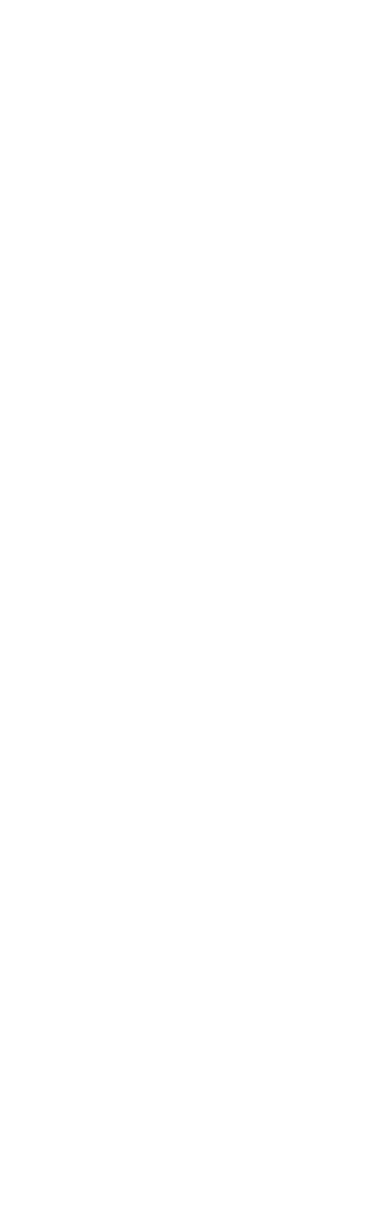
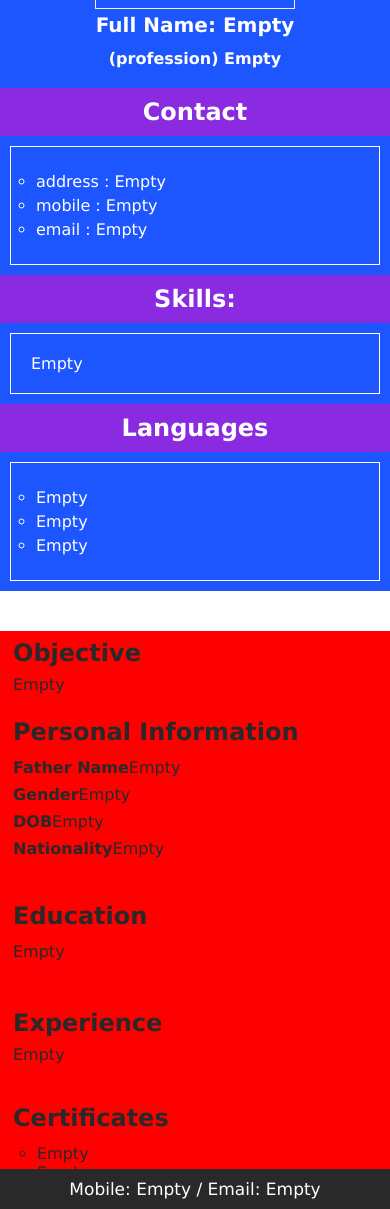
Before and after one commit to MDIbrahimSarkarBD/templete_projects, a PHP site: page /html/cv.php in a window 390 px wide. Before the commit the part shown is empty. Shown: the part 168-1377 px from the top of the page. Before the commit the page ends 59 px from the top, so only its background shows below. Run offline with PHP 8.4, Linux system fonts and the light colour scheme; data that the repository does not hold is empty.

Commit message:
responce add

```diff
--- a/cv.php
+++ b/cv.php
@@ -5,14 +5,17 @@
 	<meta charset='utf-8'>
 	<meta name='viewport' content='width=device-width, initial-scale=1'>
 	<link rel='stylesheet' type='text/css' href='style.css'>
+
 	<title>CV</title>
 </head>
 <body>
 <div id='container'>
 
 <?php
-	if(isset($_SESSION['user_name'])){
-		if (isset($_POST['fullname'])) {
+	// if(isset($_SESSION['user_name'])){
+	// 	if (isset($_POST['fullname'])) {
+			if(1){
+				if(1){
 
 		function showdata($value){
 			if(isset($_POST[$value])){
@@ -36,11 +39,11 @@
 				<div id='image'>
 					<img src='images/<?php  if(isset($_FILES['picture'])) echo $_FILES['picture']['name']; ?>'>
 				</div>
-				<div>
-					<h1>
+				<div class="mb">
+					<h1 class="fs-4">
 						Full Name: <?php showdata("fullname") ?>
 					</h1>
-					<h3>
+					<h3 class="fs-3 px-2">
 						(profession) <?php showdata("profession") ?>
 					</h3>
 				</div>
@@ -65,11 +68,12 @@
 			</div>
 			<div id='right'>
 				<div>
+					<div class="px-2 mb">
 						<h2>Objective</h2>
-					<p>
-					<?php showdata("objective") ?>
-					</p>
-					<h2>Personal Information</h2>
+						<p class="px-2"><?php showdata("objective") ?></p>
+					</div>
+
+					<h2 class="px-2">Personal Information</h2>
 					<table cellspacing='0' cellpadding='7'>
 						<tr>
 							<td><b>Father Name<b></td>
@@ -90,16 +94,24 @@
 							<td><?php showdata("nationality") ?></td>
 						</tr>
 					</table>
-					<h2>Education</h2>
-					<p>
+					<div class="px-2 mt-3">
+						<h2 class="px-2">Education</h2>
+						<p class="mt">
 						<?php showdata("education") ?>
 						</p>
-					<h2>Experience</h2>
+					</div>
+
+					<div class="px-2">
+						<h2 class="px-2 mt-3">Experience</h2>
 						<p>
 							<?php showdata("experience") ?>
 						</p>
+					</div>
+
+
+					<div class="px-2 mt-3">
 					<h2>Certificates</h2>
-					<ul>
+						<ul class="innerSite">
 							<li> <?php showdata("certificate1") ?></li>
 							<li> <?php showdata("certificate2") ?></li>
 							<li> <?php showdata("certificate3") ?></li>
@@ -107,14 +119,17 @@
 					</div>
 				</div>
 			</div>
+		</div>
 
-</div>
+
 	<div id='footer'>
 		Mobile: <?php showdata("mobile") ?> / Email: <?php showdata("email") ?>
 	</div>
 	<!-- CV mysqli -->
-<?php }} ?>
+	<?php }} else{?>
 	<a style="display: block; height: vh100; margin: auto; text-align: center; padding: 20px 16px ; background: #888;" href="http://localhost/html%20code">Back Home</a>
+	<?php } ?>
+
 </body>
 </html>
 </body>
--- a/style.css
+++ b/style.css
@@ -1,10 +1,10 @@
-*{
+* {
   margin: 0;
   padding: 0;
   font-family: verdana;
 }
 /*index page*/
-#cv_heading{
+#cv_heading {
   text-align: center;
   color: #000;
   text-shadow: 2px 2px 2px #fff;
@@ -14,32 +14,30 @@
 * {
   box-sizing: border-box;
 }
-body{
-	background-color: #fff;
+body {
   font-family: sans-serif;
 }
-#container{
+#container {
   position: relative;
   width: 100%;
   height: 100%;
   margin: auto;
-	background-color: #fff;
 }
-#header{
+#header {
   overflow: hidden;
   width: 100%;
 }
-#left{
+#left {
   padding-top: 10px;
   color: #fff;
   overflow: hidden;
-	background-color: #1D55FF;
+  background-color: #1d55ff;
   float: left;
   width: 35%;
   height: 100%;
   border-bottom: 40px solid #fff;
 }
-#left #image{
+#left #image {
   width: 200px;
   height: auto;
   border: 1px solid #eee;
@@ -47,49 +45,50 @@ body{
   margin: auto;
   margin-top: 10px;
 }
-#left #image img{
+#left #image img {
   width: 100%;
   height: 100%;
   object-fit: contain;
 }
-#right{
+#right {
   color: #292929;
   padding: 10px;
   margin-right: 5px;
   float: right;
   width: 60%;
 }
-#left h1,h3{
+#left h1,
+h3 {
   font-family: verdana;
   text-align: center;
   white-space: nowrap;
   margin: 2px;
   padding: 2px;
 }
-#left h2{
+#left h2 {
   text-align: center;
   background-color: blueviolet;
   color: #fff;
   padding: 10px 20px 10px 20px;
 }
-#left #list{
+#left #list {
   border: 1px solid #fff;
   padding: 20px 10px 20px 20px;
   margin: 10px;
 }
-#left ul li{
+#left ul li {
   margin: 5px;
 }
-ul li{
+ul li {
   list-style: circle;
 }
-#right p{
+#right p {
   text-align: justify;
 }
-table{
+table {
   border-color: red !important;
 }
-#footer{
+#footer {
   position: absolute;
   bottom: 0;
   left: 0;
@@ -101,6 +100,64 @@ table{
   font-size: 17px;
   font-family: Verdana;
 }
-li,p{
+li,
+p {
   font-size: 16px;
 }
+
+/* ibrahim sarkar  */
+.p-3 {
+  padding: 12px;
+}
+.pb {
+  padding-bottom: 10px;
+}
+.mb {
+  padding-bottom: 10px;
+}
+.pl-0 {
+  padding-left: 0;
+}
+.px-1 {
+  padding-top: 8px;
+  padding-bottom: 8px;
+}
+.px-2 {
+  padding-top: 8px;
+  padding-bottom: 8px;
+}
+table tr {
+  display: block;
+  padding-top: 4px;
+  padding-bottom: 4px;
+}
+.mt-3 {
+  margin-top: 24px;
+}
+.mt {
+  margin-top: 4px;
+}
+
+.innerSite {
+  margin-left: 24px;
+  margin-top: 12px;
+}
+.fs-4 {
+  font-size: 20px;
+}
+.fs-3 {
+  font-size: 16px;
+}
+
+@media (max-width: 760px) {
+  body {
+    background: red;
+  }
+  #left {
+    width: 100%;
+  }
+  #right {
+    width: 100%;
+    padding: 0px 18px;
+  }
+}
```
Also changed, not shown: images/Screenshot_3.jpg (deleted), images/Screenshot_4.jpg (added). Lines whose indentation alone changed are shown as unchanged.
